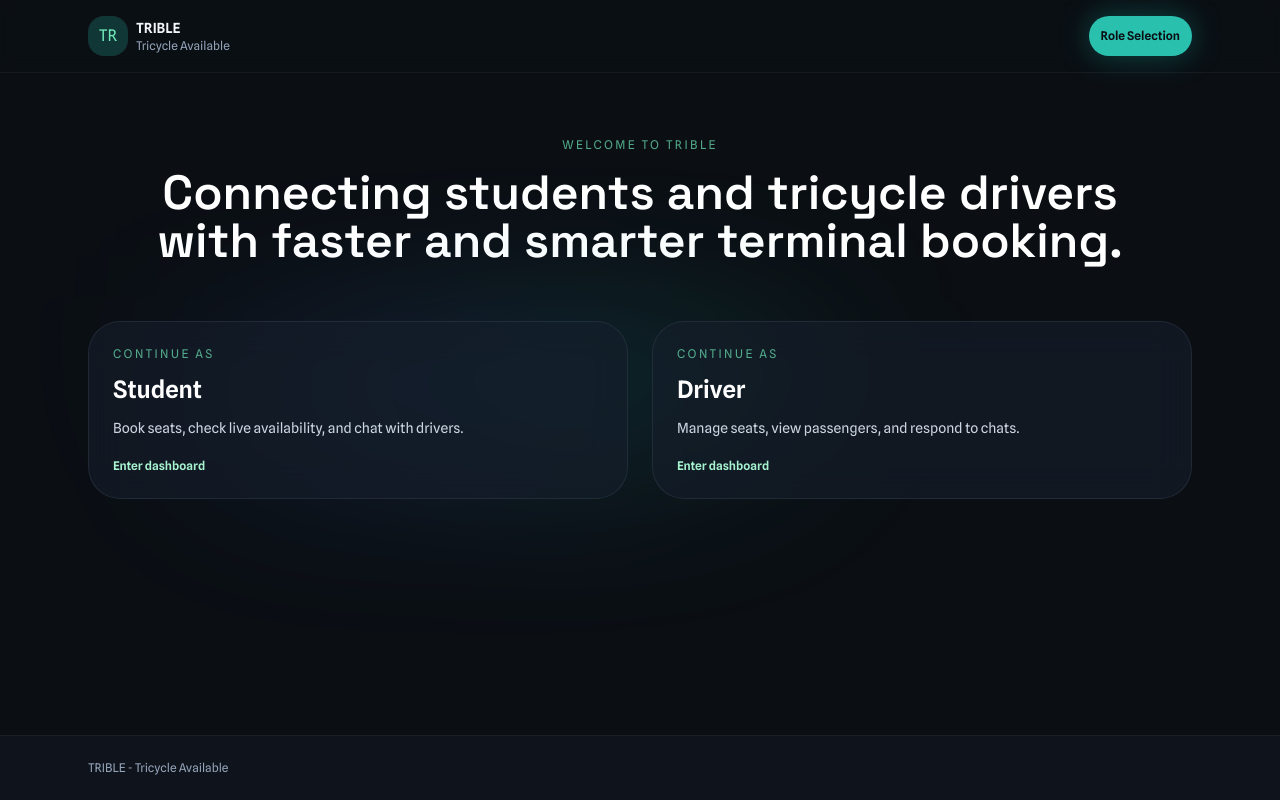
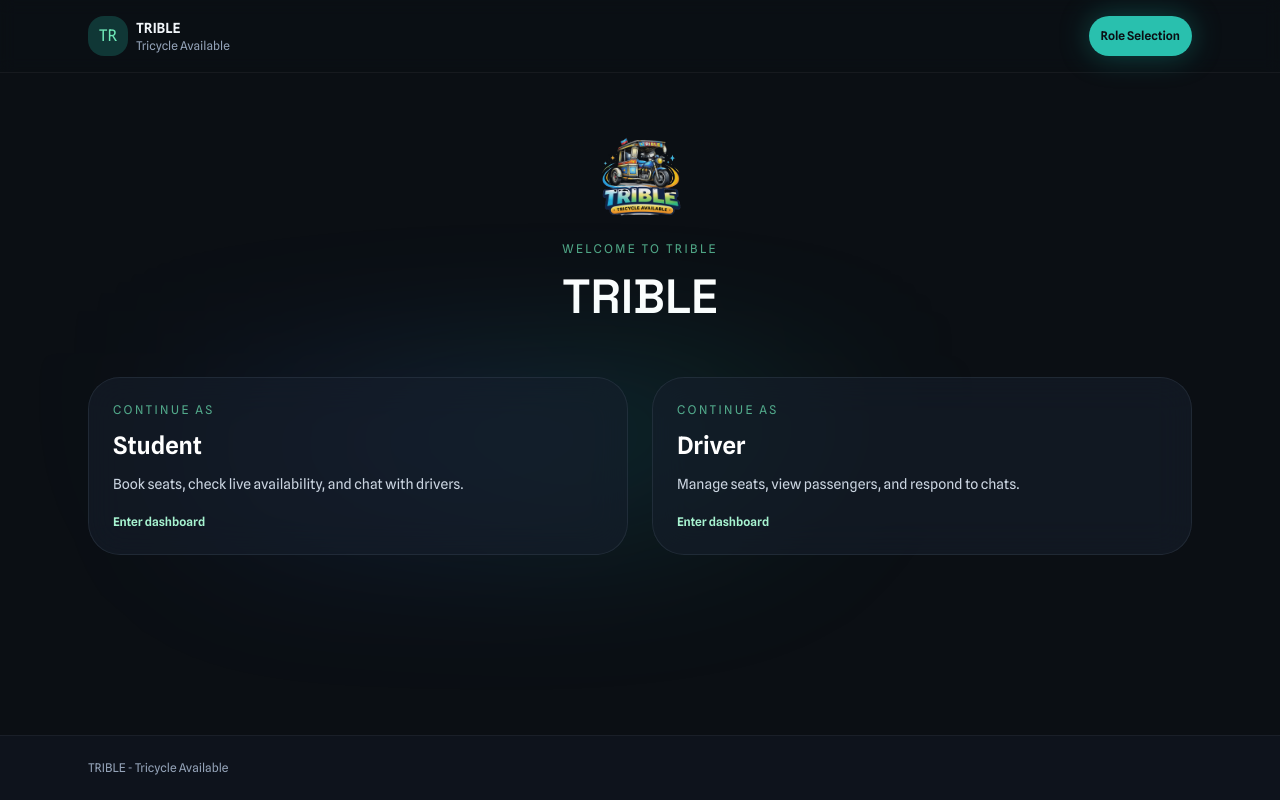
Before and after one commit to karlsxo/Trible, a React (Vite) app: page /welcome in a window 1280 px wide. Built offline with nearby package versions, Linux system fonts and the light colour scheme; no server answers; the database is empty.

Commit message:
feat: add trible logo to welcome screen

```diff
--- a/src/pages/Welcome.jsx
+++ b/src/pages/Welcome.jsx
@@ -26,12 +26,16 @@ const Welcome = () => {
           transition={{ duration: 0.6 }}
           className="text-center"
         >
+          <img
+            src="/trible_logo.svg"
+            alt="Trible logo"
+            className="mx-auto mb-6 h-16 w-auto md:h-20"
+          />
           <p className="text-xs uppercase tracking-[0.2em] text-emerald-300/70">
             Welcome to TRIBLE
           </p>
           <h1 className="mt-4 text-balance font-display text-4xl font-semibold text-white md:text-5xl">
-            Connecting students and tricycle drivers with faster and smarter
-            terminal booking.
+            TRIBLE
           </h1>
         </motion.div>
 
```
Also changed, not shown: public/trible_logo.svg (added).
